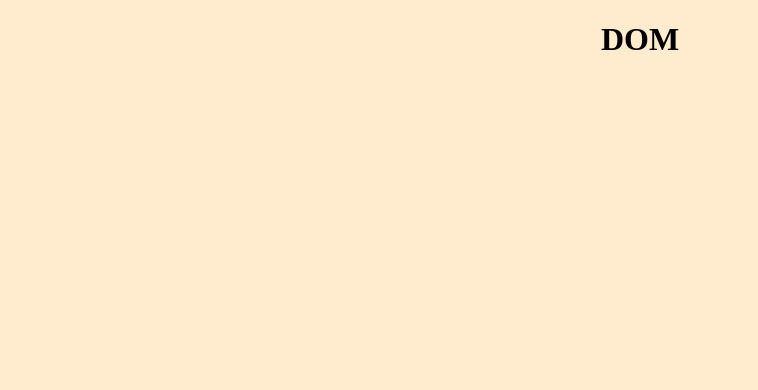
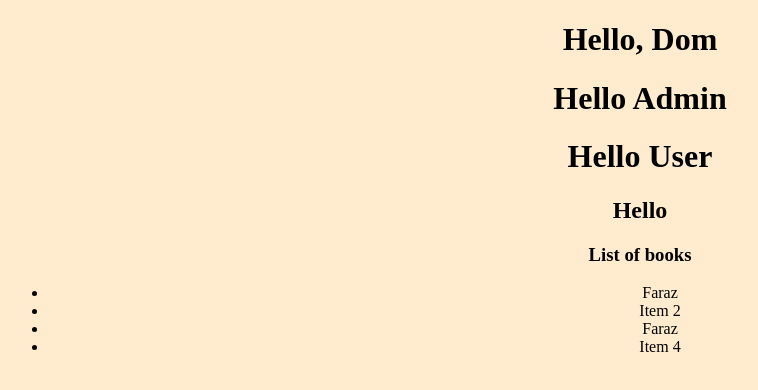
Before and after one commit to AH82021/arrayInJs, a plain HTML site: page domLec/index.html in a window 1280 px wide. Shown: the whole page, without its empty margins (0-758 px from the left). Drawn offline with Linux system fonts and the light colour scheme.

Commit message:
selecting Elements js methods

```diff
--- a/domLec/index.html
+++ b/domLec/index.html
@@ -7,7 +7,18 @@
   <title>Intro to DOM </title>
 </head>
 <body>
-  <h1>DOM</h1>
+  <h1 id="main" >DOM</h1>
+  <h1>Hello Admin</h1>
+  <h1>Hello User</h1>
+
+  <h2 class="classA">Hello</h2>
+  <h3>List of books</h3>
+<ul>
+  <li class="classA">Item 1</li>
+  <li class="classA">Item 2</li>
+  <li class="classA">Item 3</li>
+  <li class="classA">Item 4</li>
+</ul>
 
   <script src="./js/app.js"></script>
 </body>
--- a/domLec/js/app.js
+++ b/domLec/js/app.js
@@ -1 +1,34 @@
 console.log("DOM");
+
+// Document Object Model
+
+console.log(document);
+
+let ele = document.getElementById('main')
+console.log(ele);
+
+ele.textContent ="Hello, Dom"
+
+
+//
+
+let eleByClass = document.getElementsByClassName('classA')
+
+console.log(eleByClass);
+
+ for(let i =0; i<eleByClass.length;i++){
+   if( i % 2 == 1){
+    eleByClass[i].textContent ="Faraz"
+   }
+ }
+
+
+ let h1Col = document.getElementsByTagName('h1')
+
+ console.log(h1Col.length)
+
+
+let qs = document.querySelector('#main')
+
+let qsA = document.querySelectorAll("li")
+console.log(qsA);
```
